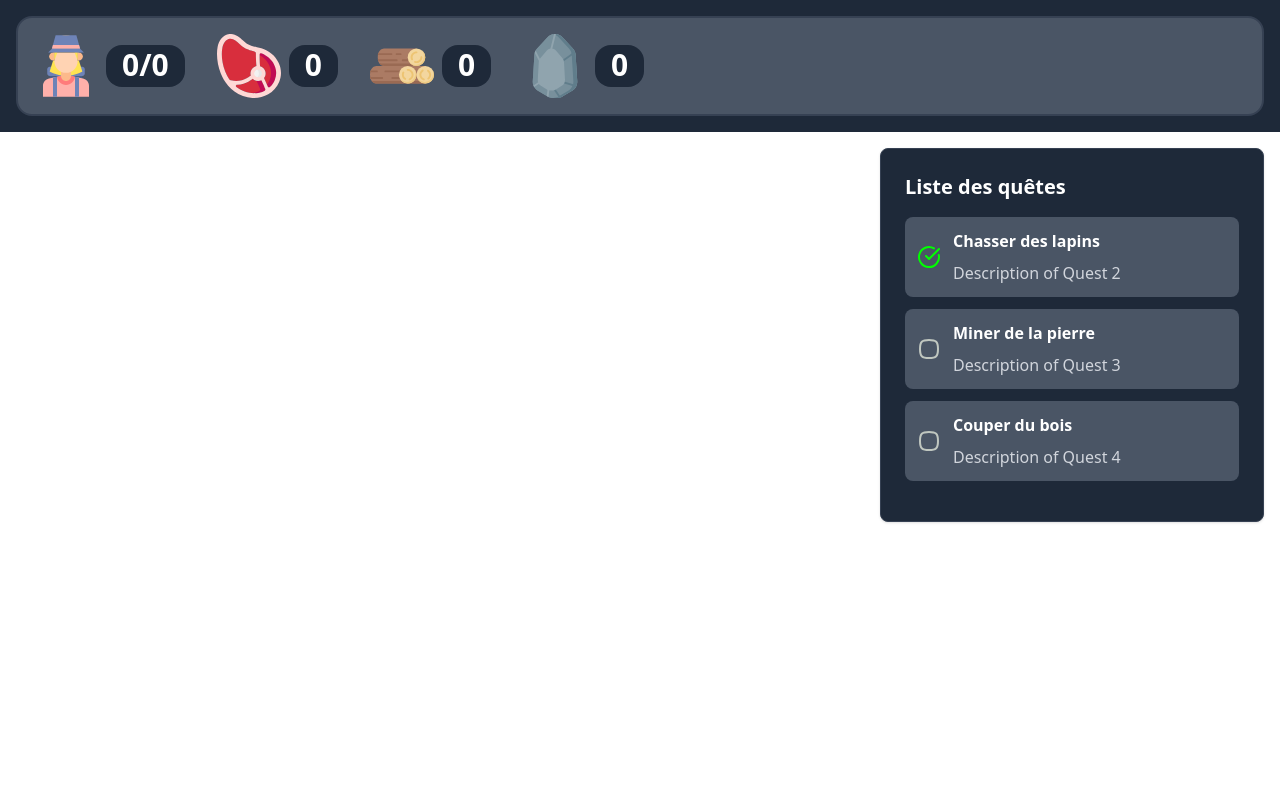
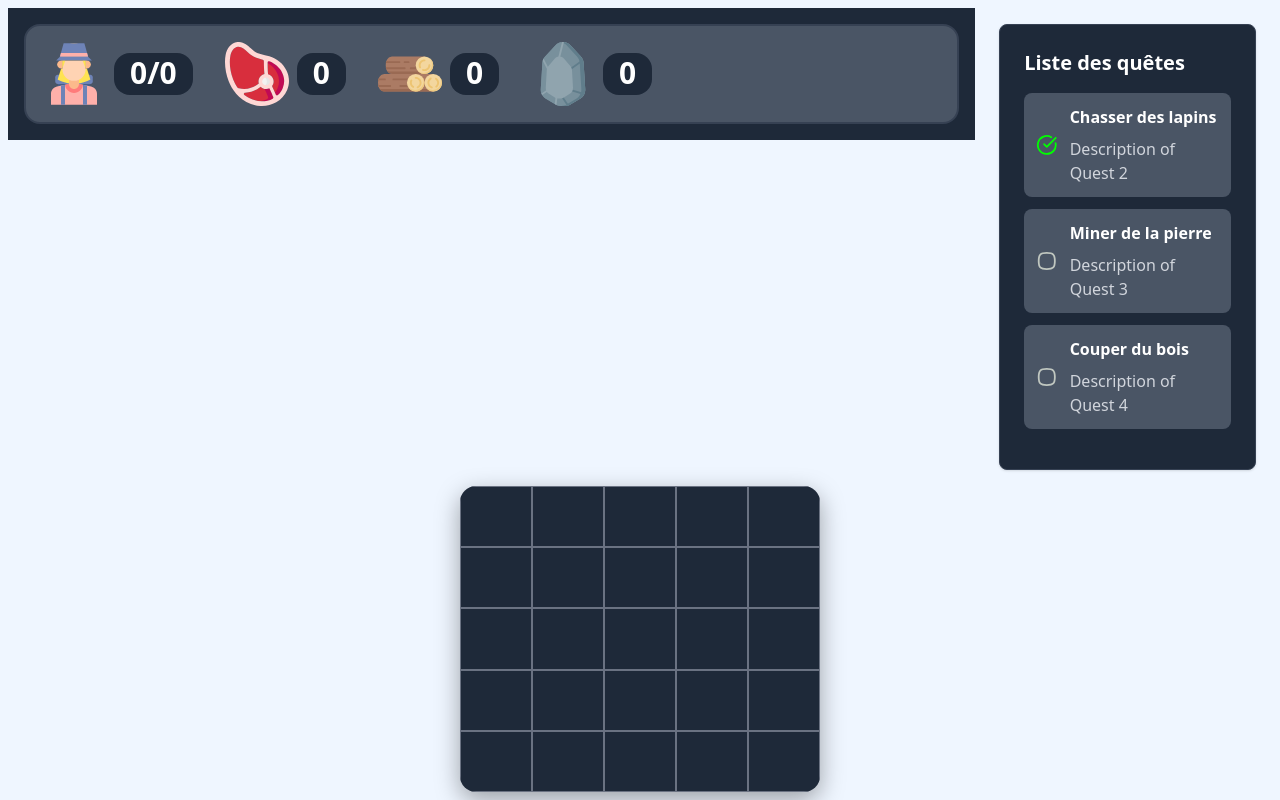
Before and after one commit to hyponeros-cefim/cefim-react-game, a React (Vite) app: page / in a window 1280 px wide. Both pictures are taken after a click on the button "Play". Built offline with nearby package versions, Linux system fonts and the light colour scheme.

Commit message:
feat: ajouter la gestion de la carte avec des cellules et intégrer le composant Map dans le jeu

```diff
--- /dev/null
+++ b/src/components/Cell.tsx
@@ -0,0 +1,12 @@
+import type { FC } from 'react';
+import type { ICell } from './types/IMap';
+
+interface MapProps {
+  cell: ICell;
+  key?: string;
+}
+
+const Cell: FC<MapProps> = ({ cell }) => {
+  return <div className="relative flex justify-center items-center border-1  border-gray-500 hover:bg-gray-700"></div>;
+};
+export default Cell;
--- a/src/components/Game.tsx
+++ b/src/components/Game.tsx
@@ -2,6 +2,8 @@ import { useEffect, useState } from 'react';
 import ResourcePanel from './ResourcePanel';
 import QuestList from './QuestList';
 import type { IQuest } from './types/IQuestList';
+import { CellType, type ICell } from './types/IMap';
+import Map from './Map';
 
 const Game = () => {
   const questList: IQuest[] = [
@@ -17,42 +19,44 @@ const Game = () => {
     { id: 10, state: false, name: 'Trouver un abri', description: 'Description of Quest 10' },
   ];
 
-  const line1 = [
-    { id: 1, type: 'empty' },
-    { id: 2, type: 'empty' },
-    { id: 3, type: 'empty' },
-    { id: 4, type: 'empty' },
-    { id: 5, type: 'empty' },
+  const row1: ICell[] = [
+    { type: CellType.EMPTY },
+    { type: CellType.EMPTY },
+    { type: CellType.EMPTY },
+    { type: CellType.EMPTY },
+    { type: CellType.EMPTY },
   ];
-  const line2 = [
-    { id: 6, type: 'empty' },
-    { id: 7, type: 'empty' },
-    { id: 8, type: 'empty' },
-    { id: 9, type: 'empty' },
-    { id: 10, type: 'empty' },
+  const row2: ICell[] = [
+    { type: CellType.EMPTY },
+    { type: CellType.EMPTY },
+    { type: CellType.EMPTY },
+    { type: CellType.EMPTY },
+    { type: CellType.EMPTY },
   ];
-  const line3 = [
-    { id: 11, type: 'empty' },
-    { id: 12, type: 'empty' },
-    { id: 13, type: 'empty' },
-    { id: 14, type: 'empty' },
-    { id: 15, type: 'empty' },
+  const row3: ICell[] = [
+    { type: CellType.EMPTY },
+    { type: CellType.EMPTY },
+    { type: CellType.EMPTY },
+    { type: CellType.EMPTY },
+    { type: CellType.EMPTY },
   ];
-  const line4 = [
-    { id: 16, type: 'empty' },
-    { id: 17, type: 'empty' },
-    { id: 18, type: 'empty' },
-    { id: 19, type: 'empty' },
-    { id: 20, type: 'empty' },
+  const row4: ICell[] = [
+    { type: CellType.EMPTY },
+    { type: CellType.EMPTY },
+    { type: CellType.EMPTY },
+    { type: CellType.EMPTY },
+    { type: CellType.EMPTY },
   ];
-  const line5 = [
-    { id: 21, type: 'empty' },
-    { id: 22, type: 'empty' },
-    { id: 23, type: 'empty' },
-    { id: 24, type: 'empty' },
-    { id: 25, type: 'empty' },
+  const row5: ICell[] = [
+    { type: CellType.EMPTY },
+    { type: CellType.EMPTY },
+    { type: CellType.EMPTY },
+    { type: CellType.EMPTY },
+    { type: CellType.EMPTY },
   ];
-  const cells = [line1, line2, line3, line4, line5];
+  const cellList = [row1, row2, row3, row4, row5];
+
+  const [cells, setCells] = useState<ICell[][]>(cellList);
 
   const [survivor, setSurvivor] = useState(0);
   const [availableSurvivor, setAvailableSurvivor] = useState(0);
@@ -79,10 +83,19 @@ const Game = () => {
   };
 
   return (
-    <>
-      <ResourcePanel survivor={survivor} availableSurvivor={availableSurvivor} meat={meat} wood={wood} stone={stone} />
-      <QuestList quests={quests} onValidateQuest={onValidateQuest} />
-    </>
+    <div className="w-full h-full flex flex-col justify-start items-center bg-blue-50 p-2">
+      <div className="flex items-start w-full gap-2">
+        <ResourcePanel
+          survivor={survivor}
+          availableSurvivor={availableSurvivor}
+          meat={meat}
+          wood={wood}
+          stone={stone}
+        />
+        <QuestList quests={quests} onValidateQuest={onValidateQuest} />
+      </div>
+      <Map cells={cells} />
+    </div>
   );
 };
 export default Game;
--- /dev/null
+++ b/src/components/Map.tsx
@@ -0,0 +1,21 @@
+import type { FC } from 'react';
+import type { ICell } from './types/IMap';
+import Cell from './Cell';
+
+interface MapProps {
+  cells: ICell[][];
+}
+
+const Map: FC<MapProps> = ({ cells }) => {
+  return (
+    <div className="bg-gray-800 grid grid-cols-5 grid-rows-5 min-w-90 h-90 border-collapse border-gray-500 rounded-2xl overflow-hidden shadow-[0_8px_24px_0_rgba(0,0,0,0.35)] ">
+      {cells.map((row, rowIndex) =>
+        row.map((cell, colIndex) => {
+          return <Cell key={`${colIndex}-${rowIndex}`} cell={cell} />;
+        })
+      )}
+    </div>
+  );
+};
+
+export default Map;
--- a/src/components/Menu.tsx
+++ b/src/components/Menu.tsx
@@ -15,13 +15,13 @@ const Menu: FC<MenuProps> = ({ version, onPlay }) => {
   const subtitle = sentences[Math.floor(Math.random() * sentences.length)];
 
   function handleClick() {
-    alert('Game created by Survice Team');
+    alert('Game created by Survive Team');
   }
 
   return (
     <nav className="w-full h-full flex flex-col justify-center items-center bg-blue-300">
       <img className="w-16" src={shedIcon} alt="Shed Icon" />
-      <h1 className="text-white font-bold text-6xl">Survice React</h1>
+      <h1 className="text-white font-bold text-6xl">Survive React</h1>
       <h2 className="rotate-5 ml-16 mb-8 text-white animate-pulse">{subtitle}</h2>
       <div className="flex flex-col items-stretch max-w-md gap-2 my-4">
         <button className="bg-white rounded px-4 py-2 w-32" onClick={onPlay}>
--- /dev/null
+++ b/src/components/types/IMap.ts
@@ -0,0 +1,9 @@
+export enum CellType {
+  EMPTY = 'empty',
+  HOUSE = 'house',
+  TREE = 'tree',
+}
+
+export interface ICell {
+  type: CellType;
+}
```
